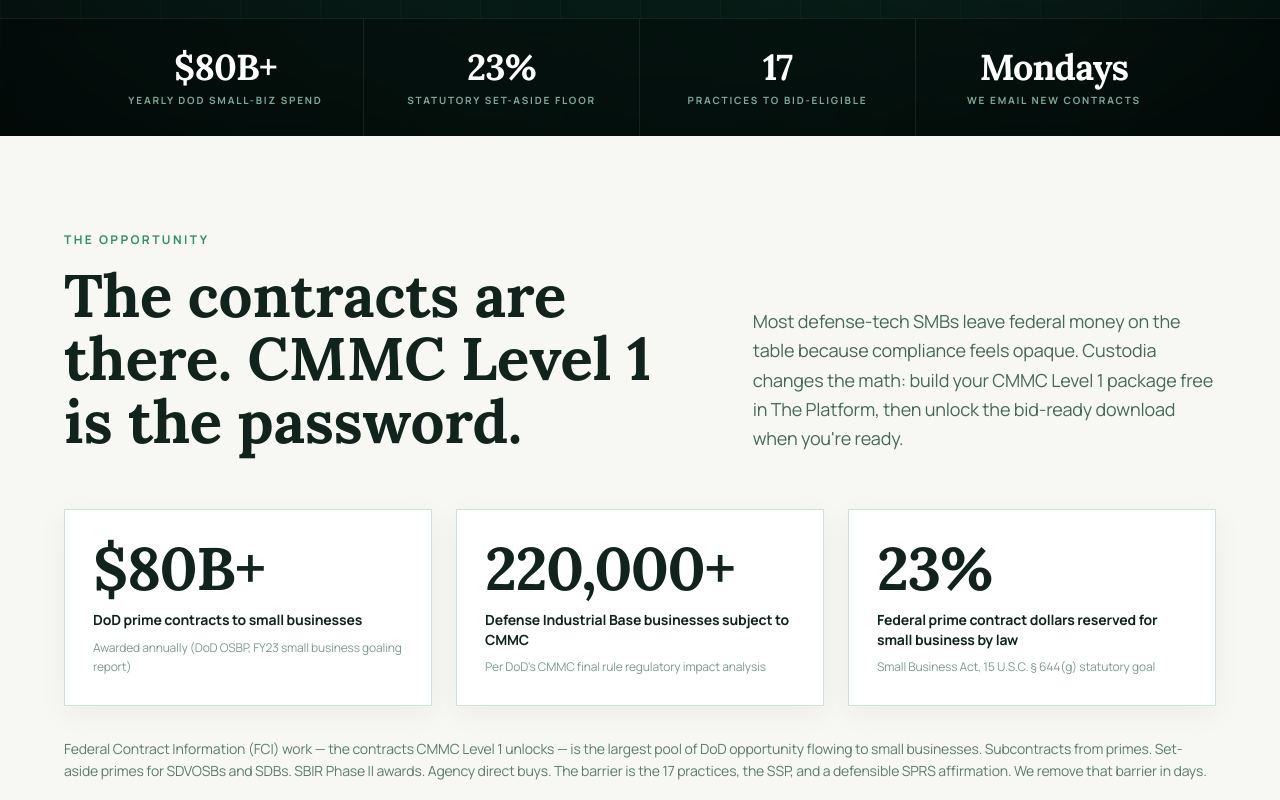
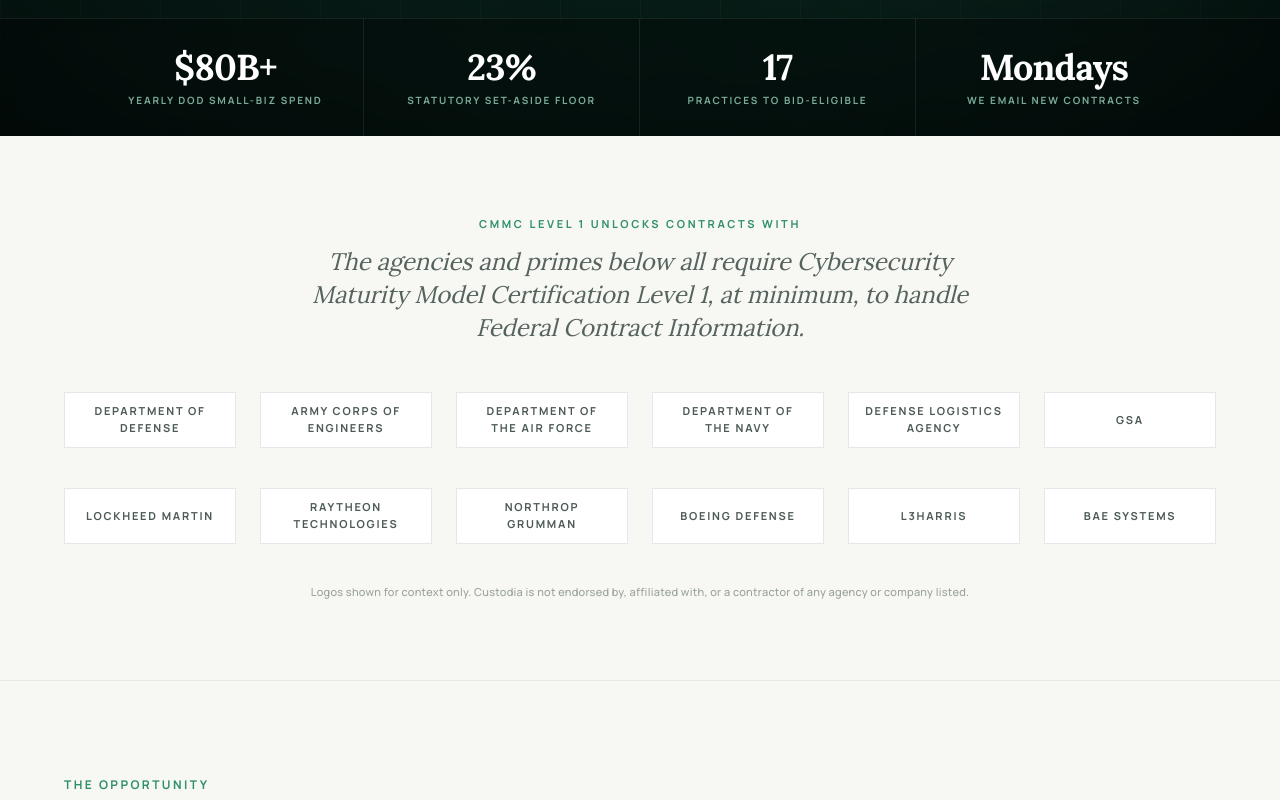
Before and after one commit to contactdavidpersonal-code/custodiabidfed, a Next.js app: page / in a window 1280 px wide. Shown: the part 1060-1860 px from the top of the page. Built offline with nearby package versions, Linux system fonts and the light colour scheme; no server answers.

Commit message:
feat(landing): trust strip — agencies + primes that require CMMC Level 1

```diff
--- a/src/app/page.tsx
+++ b/src/app/page.tsx
@@ -310,6 +310,52 @@
               </div>
             ))}
           </div>
+        </div>
+      </RevealSection>
+
+
+      {/* 3.5 — Trust logos: who you'll be working alongside */}
+      <RevealSection className="border-b border-[#e3ecdf] bg-[#f7f7f3] px-6 py-16 md:py-20">
+        <div className="mx-auto max-w-6xl">
+          <p className="text-center text-[11px] font-bold uppercase tracking-[0.24em] text-[#2f8f6d]">
+            CMMC Level&nbsp;1 unlocks contracts with
+          </p>
+          <p className="mx-auto mt-3 max-w-2xl text-center font-serif text-xl italic leading-snug text-[#10231d]/70 md:text-2xl">
+            The agencies and primes below all require Cybersecurity Maturity
+            Model Certification Level&nbsp;1, at minimum, to handle Federal
+            Contract Information.
+          </p>
+
+          <div className="mt-12 grid grid-cols-2 items-center justify-items-center gap-x-6 gap-y-10 sm:grid-cols-3 md:grid-cols-6">
+            {[
+              { name: "U.S. Department of Defense", short: "Department of Defense" },
+              { name: "U.S. Army Corps of Engineers", short: "Army Corps of Engineers" },
+              { name: "Department of the Air Force", short: "Department of the Air Force" },
+              { name: "Department of the Navy", short: "Department of the Navy" },
+              { name: "Defense Logistics Agency", short: "Defense Logistics Agency" },
+              { name: "General Services Administration", short: "GSA" },
+              { name: "Lockheed Martin", short: "Lockheed Martin" },
+              { name: "Raytheon Technologies", short: "Raytheon Technologies" },
+              { name: "Northrop Grumman", short: "Northrop Grumman" },
+              { name: "Boeing Defense", short: "Boeing Defense" },
+              { name: "L3Harris", short: "L3Harris" },
+              { name: "BAE Systems", short: "BAE Systems" },
+            ].map((p) => (
+              <div
+                key={p.name}
+                title={p.name}
+                className="flex h-14 w-full items-center justify-center border border-[#10231d]/10 bg-white px-4 transition-all hover:border-[#2f8f6d]/40 hover:shadow-[0_6px_24px_-12px_rgba(47,143,109,0.35)]"
+              >
+                <span className="text-center text-[11px] font-bold uppercase tracking-[0.16em] text-[#10231d]/75">
+                  {p.short}
+                </span>
+              </div>
+            ))}
+          </div>
+
+          <p className="mt-10 text-center text-[11px] font-medium tracking-wide text-[#10231d]/40">
+            Logos shown for context only. Custodia is not endorsed by, affiliated with, or a contractor of any agency or company listed.
+          </p>
         </div>
       </RevealSection>
 
```
